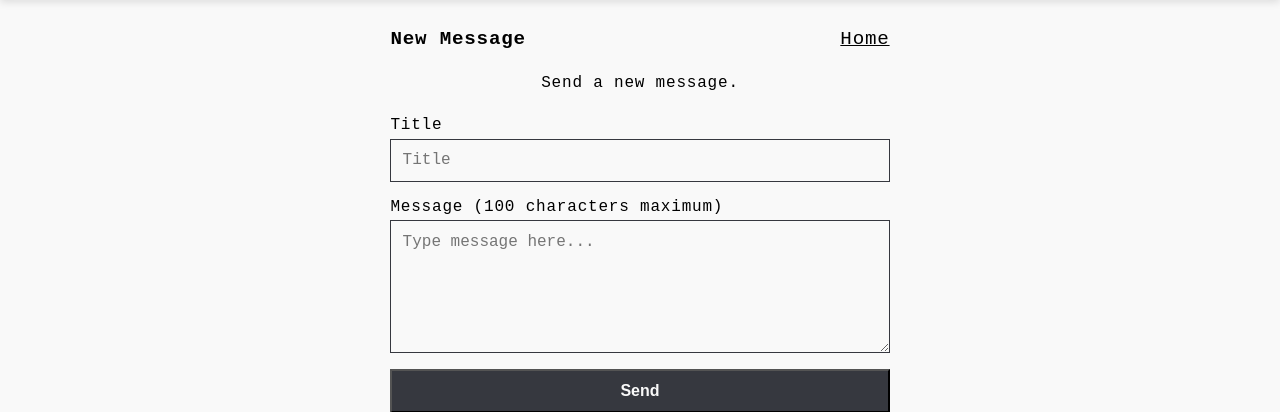
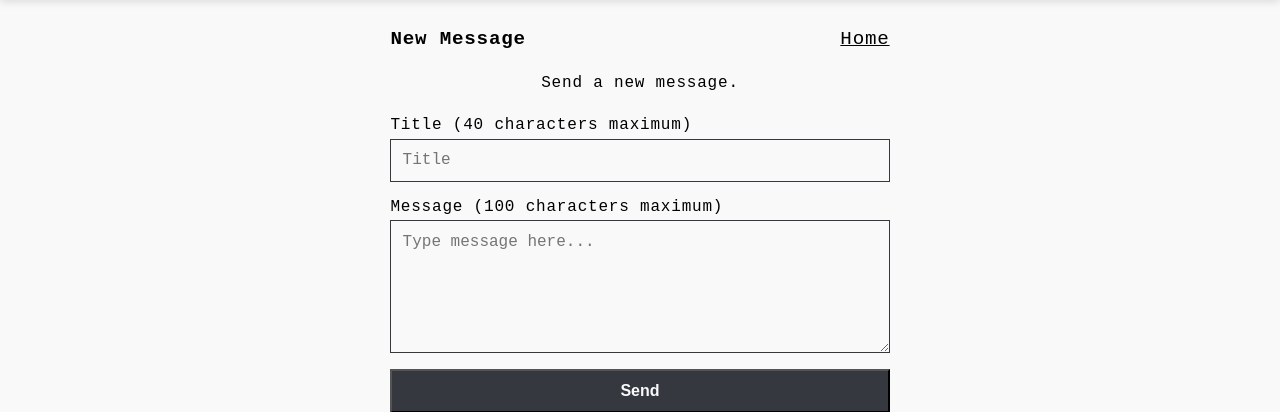
Before and after one commit to zakingslayerv22/members-only, a Node server app: page /messages/new in a window 1280 px wide. Shown: the part 80-492 px from the top of the page. Run offline with Node 20, Linux system fonts and the light colour scheme; the visitor is signed in with stand-in values (Sample User, id 1); some libraries are stand-ins or nearby versions.

Commit message:
feat: add descriptor to title label to indicate maximum characters

```diff
--- a/views/messages/create.ejs
+++ b/views/messages/create.ejs
@@ -13,7 +13,7 @@
             <p class="page-info">Send a new message.</p>
             <div class="form-container">
                 <form method="POST" action="<%= formActionSubmit %>">
-                    <label for="title">Title
+                    <label for="title">Title (40 characters maximum)
                         <input type="text" id="title" name="title" maxlength="40" placeholder="Title"
                             value="<%= typeof locals.oldData !== 'undefined' &&  locals.oldData ? oldData.title : ''  %>">
                     </label>
```
